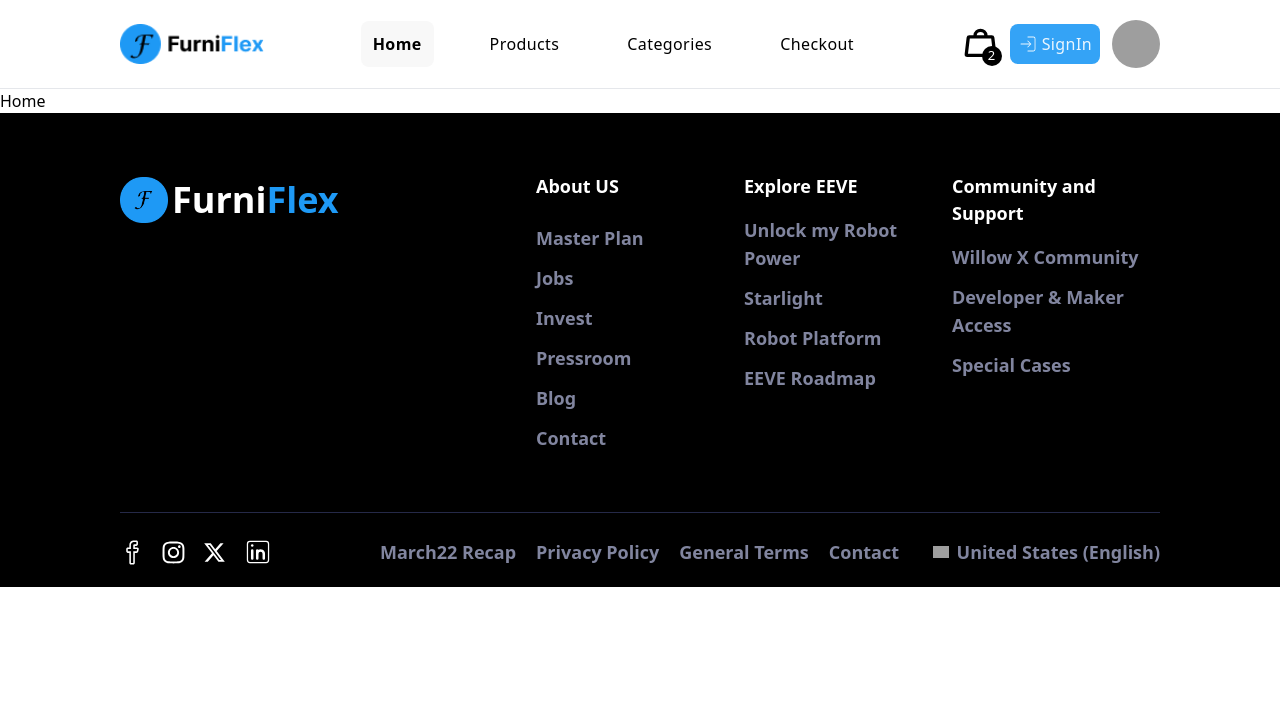
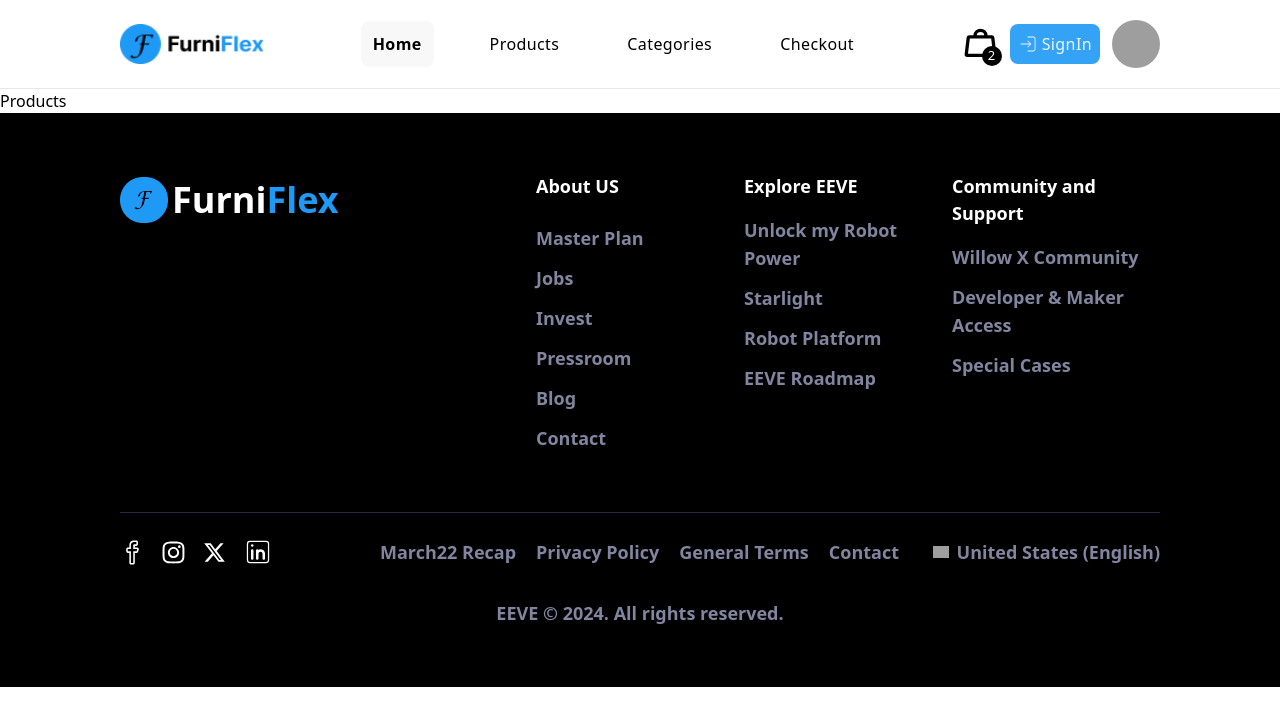
Before and after one commit to Tahsin0909/Jt-FurniFlex, a React (Vite) app: page / in a window 1280 px wide. Shown: the top 726 px of the page. Built offline with nearby package versions, Linux system fonts and the light colour scheme; grey boxes are pictures that could not be loaded.

Commit message:
Added products and updated footer

```diff
--- /dev/null
+++ b/src/pages/products/Products.jsx
@@ -0,0 +1,10 @@
+
+const Products = () => {
+    return (
+        <div>
+            <p>Products</p>
+        </div>
+    );
+};
+
+export default Products;
--- a/src/router/Router.jsx
+++ b/src/router/Router.jsx
@@ -3,6 +3,7 @@ import Layout from "../layout/Layout";
 import LogIn from "../pages/login/LogIn";
 import SignUp from "../pages/signup/SignUp";
 import ErrorPage from "../pages/errorpage/ErrorPage";
+import Products from "../pages/products/products";
 
 export const router = createBrowserRouter([
     {
@@ -12,7 +13,7 @@ export const router = createBrowserRouter([
         children: [
             {
                 path: '/',
-                element: <p>Home</p>
+                element: <Products/>
             }
 
         ]
--- a/src/shared/footer/Footer.jsx
+++ b/src/shared/footer/Footer.jsx
@@ -6,7 +6,7 @@ import { RiTwitterXFill } from "react-icons/ri";
 import { CiLinkedin } from "react-icons/ci";
 const Footer = () => {
     return (
-        <footer className="md:pt-padding_lg lg:pb-padding_md lg:px-padding_xl  md:px-padding_medium p-padding_medium bg-black text-white">
+        <footer className="md:pt-padding_lg lg:pb-padding_lg lg:px-padding_xl  md:px-padding_medium p-padding_medium bg-black text-white">
             {/* Main footer container with grid layout */}
             <div className="grid lg:grid-cols-5 md:grid-cols-2 grid-cols-1 items-start lg:mb-m_xl md:mb-m_lg mb-m_primary lg:gap-0 md:gap-8 gap-6">
                 {/* Company logo and name */}
@@ -69,6 +69,7 @@ const Footer = () => {
                     <p className="text-lg font-semibold text-footer_link hover:underline">United States (English)</p> {/* Language option */}
                 </div>
             </div>
+            <p className="text-lg text-center font-semibold text-footer_link hover:underline mt-m_lg">EEVE © 2024. All rights reserved.</p>
         </footer>
     );
 };
```
